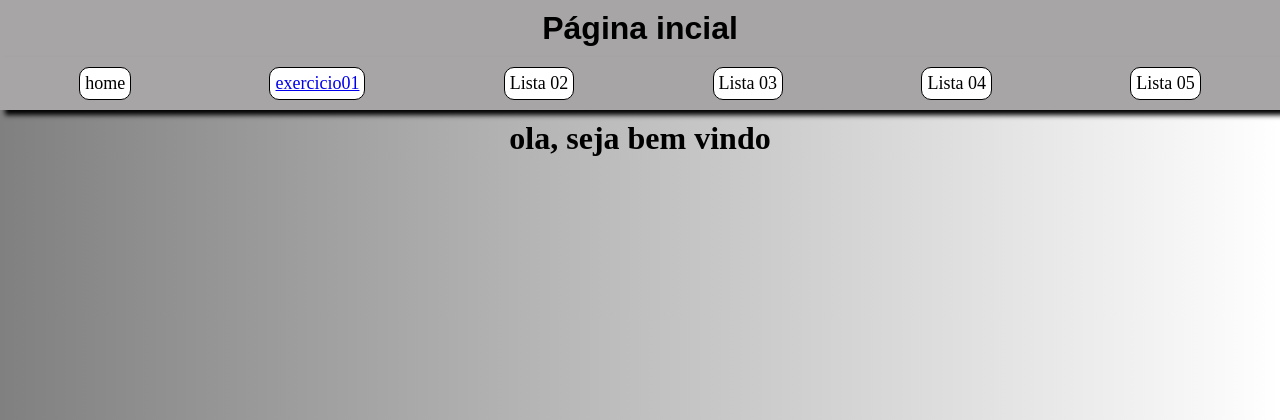
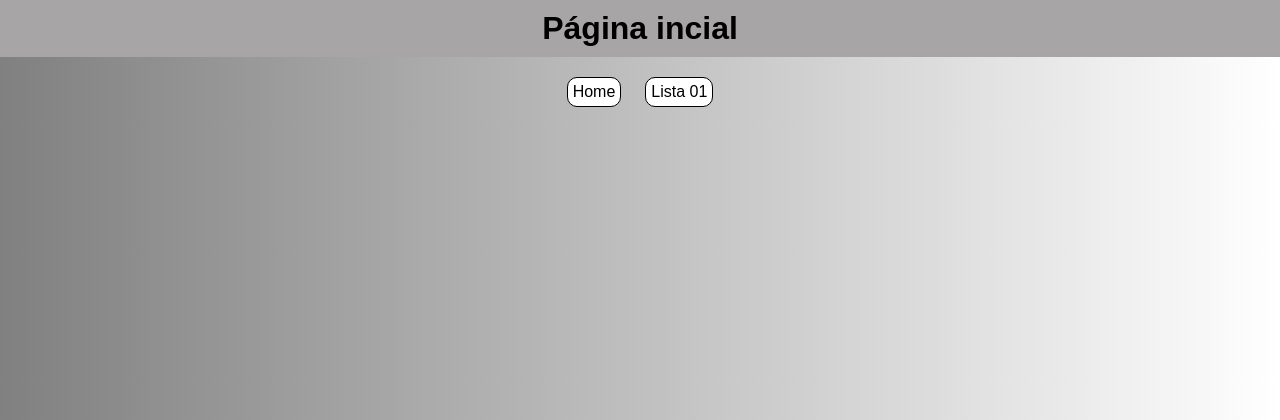
Before and after one commit to fernandodevpythonn/aula01-mod02, a Flask app: page / in a window 1280 px wide. Shown: the top 420 px of the page. Run offline with Flask 3, Linux system fonts and the light colour scheme.

Commit message:
feat: Fazendo a criacao do dropdown

```diff
--- a/app.py
+++ b/app.py
@@ -1,6 +1,6 @@
 from flask import Flask
 from controllers.html_basico_controller import HtmlBasico_controller
-from desenvolvimento_interface_lista01.exercicio01.controllers.html_basico_controller01 import HTMLBasicoController01
+from lista01.exercicio01.controllers.html_basico_controller01 import HTMLBasicoController01
 app = Flask(__name__)
 HtmlBasico_controller(app)
 HTMLBasicoController01(app)
--- a/static/css/home.css
+++ b/static/css/home.css
@@ -50,3 +50,55 @@ nav > ul > li:hover{
   color: white;
   transform: scale(1.1);
 }
+.dropdown{
+  position: relative;
+  display: inline-block;
+}
+.container{
+  width: 90%;
+  margin: auto;
+  padding: 20px 0;
+}
+.dropdown-btn{
+  cursor: pointer;
+  display: inline-block;
+  margin: 0 10px;
+  transition: background-color 0.3s ease;
+  border: 1px solid black;
+  padding: 5px;
+  background-color: white;
+  border-radius: 10px;
+  text-decoration: none;
+  color: black;
+  font-family: Arial, Helvetica, sans-serif;
+}
+
+.dropdown-btn:hover{
+  background-color: red;
+}
+
+.dropdown-content{
+  display: none;
+  position: absolute;
+  background-color: red;
+  min-width: 160px;
+  z-index: 1;
+  border: 1px solid black;
+}
+
+.dropdown-content a{
+  color: black;
+  text-decoration: none;
+  display: block;
+  font-size: 16pz;
+  padding: 12px 16px;
+}
+
+.dropdown-content a:hover{
+  background-color: white;
+  border: 1px solid black;
+}
+
+.dropdown:hover .dropdown-content{
+  display: block;
+}
--- a/templates/base.html
+++ b/templates/base.html
@@ -11,16 +11,19 @@
     <header>
         <h1>Página incial</h1>
       </header>
-      <nav>
-        <ul>
-          <li>home</li>
-          <li><a href="/home01">exercicio01</a></li>
-          <li>Lista 02</li>
-          <li>Lista 03</li>
-          <li>Lista 04</li>
-          <li>Lista 05</li>
-        </ul>
-      </nav>
+      <div class="container">
+        <a href="/" class="dropdown-btn">Home</a>
+        <div class="dropdown">
+          <a href="#" class="dropdown-btn">Lista 01</a>
+          <div class="dropdown-content">
+            <a href="/ex01">Exercicio 01</a>
+            <a href="/ex01">Exercicio 02</a>
+            <a href="/ex01">Exercicio 03</a>
+            <a href="/ex01">Exercicio 04</a>
+            <a href="/ex01">Exercicio 05</a>
+          </div>
+        </div>
+      </div>
       {% block content %}{% endblock %}
 </body>
 </html>
--- a/templates/basico/home.html
+++ b/templates/basico/home.html
@@ -4,9 +4,7 @@
 {% block title %}Página Inicial{% endblock %}
 
 {% block content %}
-  <main>
-    <h1>ola, seja bem vindo</h1>
-  </main>
+
   <footer>
     <p>Fernando Ribeiro Rodrigues</p>
     <h2>Desenvolvimento de Interfaces</h2>
```
Also changed, not shown: static/css_lista01/ex01css/home.css (added, +79 -0 lines), static/css_lista01/ex01css/main.css (added, +9 -0 lines), templates/html_lista01/ex01html/pagina_inicial.html (added, +31 -0 lines), static/css_lista01/ex01css/img/city-8030110_1280.png (added), static/css_lista01/ex01css/img/pngtree-sci-fi-city-car-retro-background-image_1948145.jpg (added), static/css_lista01/ex01css/img/tecbackground.webp (added).
